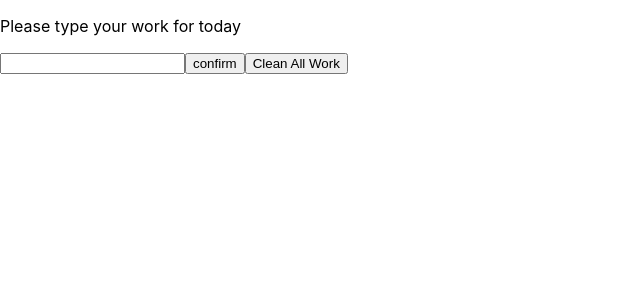
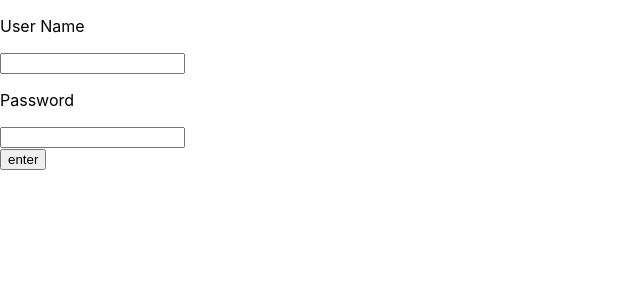
Before and after one commit to lmhanson/react-practice, a React (Create React App) app: page / in a window 1280 px wide. Shown: the top 300 px of the page, without its empty margins (0-640 px from the left). Built offline with nearby package versions, Linux system fonts and the light colour scheme.

Commit message:
feat(router): added router to switch between login-page and todolist page

```diff
--- a/package.json
+++ b/package.json
@@ -12,6 +12,7 @@
     "react": "^17.0.2",
     "react-bootstrap": "^1.6.1",
     "react-dom": "^17.0.2",
+    "react-router-dom": "^6.0.2",
     "react-scripts": "^4.0.3",
     "web-vitals": "^1.1.2"
   },
--- a/public/index.html
+++ b/public/index.html
@@ -3,8 +3,7 @@
   <head>
     <meta charset="utf-8">
     <meta name="viewport" content="width=device-width, initial-scale=1, minimum-scale=1.0, maximum-scale=1.0">
-    <title>Happy Racing - Racecourse Day Tour | The Hong Kong Jockey Club</title>
-    <title>React App</title>
+    <title>Todo-List</title>
   </head>
   <body>
     <div id="root"></div>
--- a/src/script/App.js
+++ b/src/script/App.js
@@ -1,13 +1,20 @@
-import { Component } from 'react';
+import { Component, React } from 'react';
+import { BrowserRouter as Router, Routes , Route } from "react-router-dom";
 import '../../src/style/App.css';
 import InputField from './InputField.js';
+import LoginPage from './LoginPage.js';
 
 export default class App extends Component {
 
   render(){
     return (
       <div className="wrapper">
-        <InputField />
+        <Router>
+          <Routes>
+            <Route path={"/"} element={ <LoginPage /> }/>
+            <Route path={"/home"} element={ <InputField/> } />
+          </Routes>
+        </Router>
       </div>
     );
   }
--- a/src/script/DoList.js
+++ b/src/script/DoList.js
@@ -1,12 +1,8 @@
 import { Component } from 'react';
 
 export default class DoList extends Component {
-    constructor(props){
-        super(props)
-        this.deleteItself = this.deleteItself.bind(this);
-    }
 
-    deleteItself(index){
+    deleteItself = (index) => {
         this.props.cleanOneLi(index);
     }
 
--- a/src/script/InputField.js
+++ b/src/script/InputField.js
@@ -2,11 +2,6 @@ import { Component } from 'react';
 import DoList from './DoList.js';
 
 export default class InputField extends Component {
-
-    constructor(props){
-        super(props);
-        this.deleteOne = this.deleteOne.bind(this);
-    }
 
     state = {
         msg : '',
@@ -36,7 +31,7 @@ export default class InputField extends Component {
         });
     }
 
-    deleteOne(index_){
+    deleteOne = (index_) => {
         var list_ = this.state.list.slice();
         list_ = list_.filter( (ele, index) => index !== index_);
         this.setState({
--- /dev/null
+++ b/src/script/LoginPage.js
@@ -0,0 +1,31 @@
+import { useState } from 'react';
+import { useNavigate } from 'react-router-dom';
+import loginDetails from '../../src/user-account.json';
+
+export default function LoginPage(){
+    const [inputUserName, setUserName] = useState('');
+    const [inputUserpw, setUserPw] = useState('');
+    let navigate = useNavigate();
+
+    function checkUserAccount() {
+        var userName = loginDetails.userAccount[0].userName;
+        var userPw = loginDetails.userAccount[0].password;
+
+        if(userName === inputUserName && inputUserpw === userPw ) {
+            console.log('ac match !');
+            navigate('/home');
+        }
+    }
+
+    return (
+        <div className="login">
+            <p>User Name</p>
+            <input onChange={ (e) => setUserName(e.target.value) } />
+            <p>Password</p>
+            <input onChange={ (e) =>  setUserPw(e.target.value) } />
+            <div className="enter-button">
+                <button onClick={ checkUserAccount }>enter</button>
+            </div>
+        </div>
+    );
+}
--- /dev/null
+++ b/src/user-account.json
@@ -0,0 +1,8 @@
+{
+    "userAccount" : [
+        {
+            "userName" : "test1",
+            "password" : "123"
+        }
+    ]
+}
```
Also changed, not shown: 1 other file (tests, documents, lock files or other folders).
